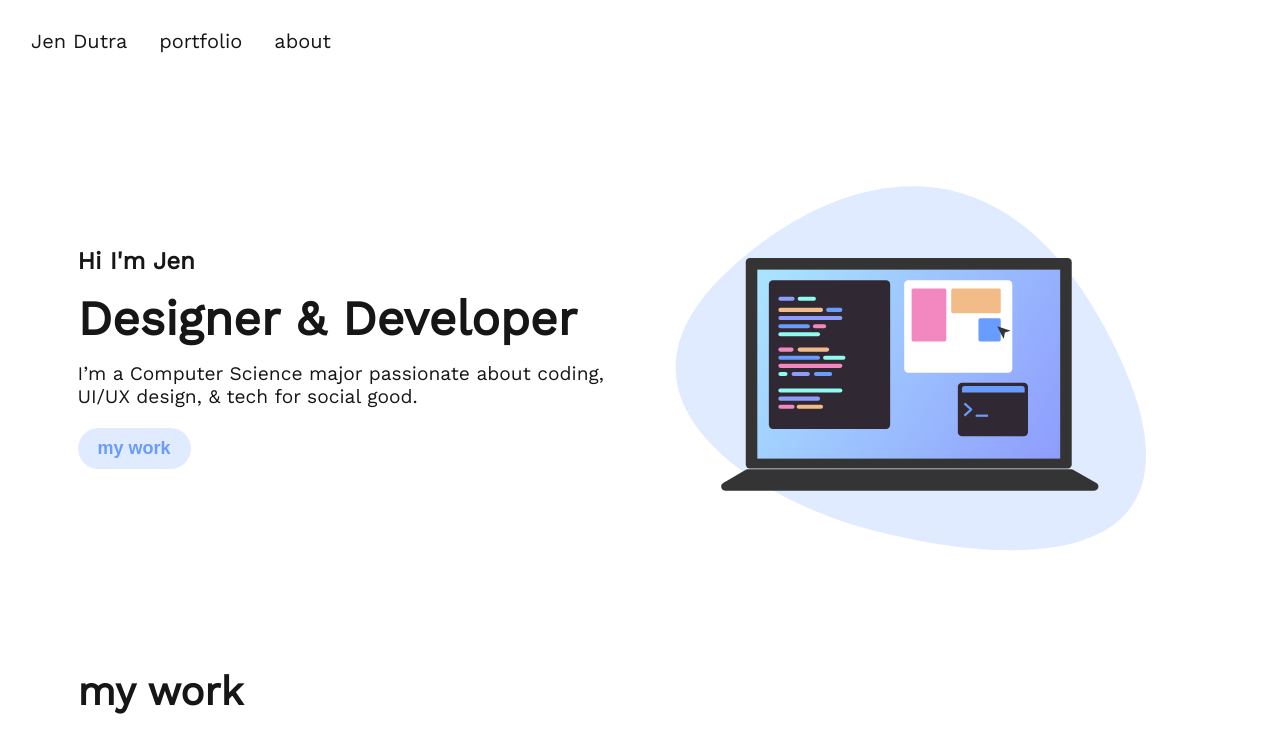
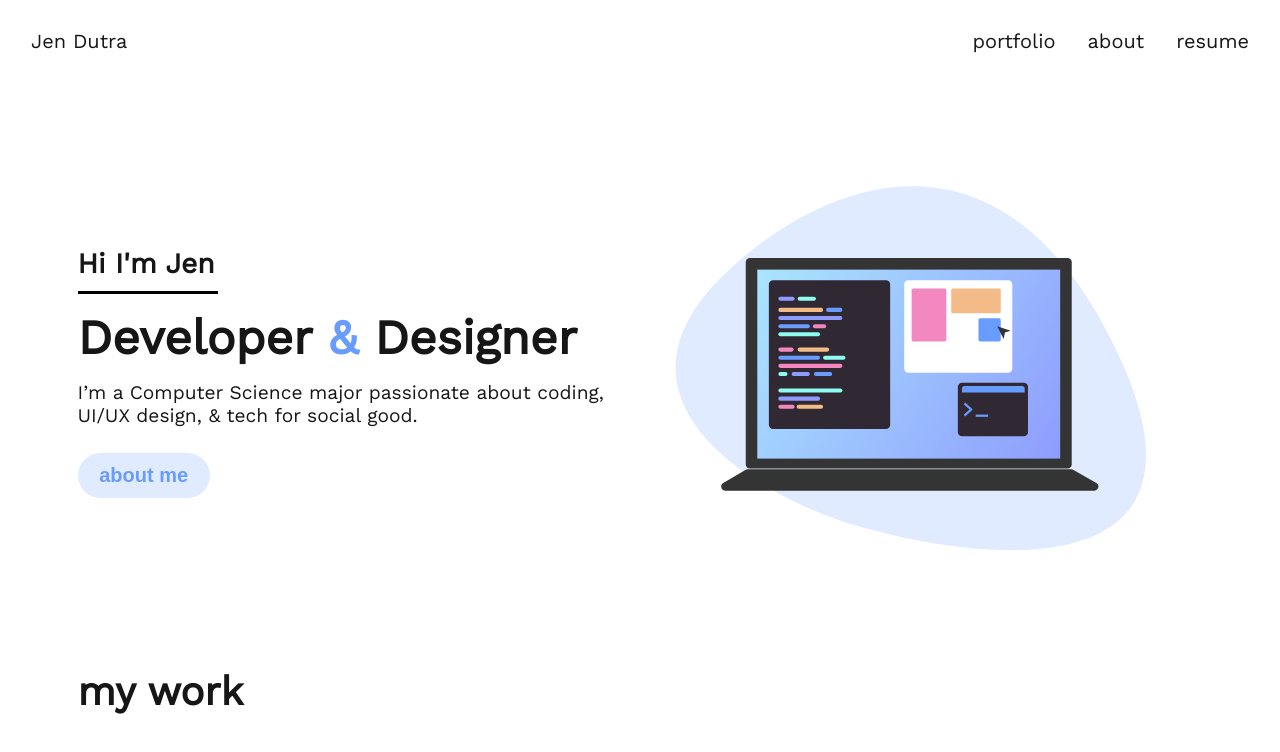
Before and after one commit to jennifer-dutra/jennifer-dutra.github.io, a React (Create React App) app: page / in a window 1280 px wide. Shown: the top 752 px of the page. Built offline with nearby package versions, Linux system fonts and the light colour scheme.

Commit message:
add animate on load
+ react-reveal
+ hero animates on load

```diff
--- a/package.json
+++ b/package.json
@@ -3,8 +3,10 @@
   "version": "0.1.0",
   "private": true,
   "dependencies": {
+    "animate.css": "^4.1.0",
     "react": "^16.8.6",
     "react-dom": "^16.8.6",
+    "react-reveal": "^1.2.2",
     "react-router-dom": "^5.0.0",
     "react-scripts": "2.1.8"
   },
--- a/src/App.css
+++ b/src/App.css
@@ -2,8 +2,12 @@
   text-align: left;
 }
 
-.accent-text {
-  color: #699CFF;
+:root {
+  --blue: #699CFF;
+  --orange: #F3BB88;
+  --pink: #F388C1;
+  --mint: #8E9DFD;
+  --lavender: #8E9DFD;
 }
 
 ul {
@@ -13,8 +17,12 @@ ul {
   overflow: hidden;
 }
 
+.home-link {
+  float: left;
+}
+
 li {
-  float: left;
+  float: right;
 }
 
 li a {
@@ -29,5 +37,5 @@ li a {
 
 /* Change the link color to #111 (black) on hover */
 li a:hover {
-
+  background-color:
 }
--- a/src/App.js
+++ b/src/App.js
@@ -10,11 +10,12 @@ class App extends Component {
       <Router>
       <div>
         <nav className="navbar navbar-expand-lg navbar-light bg-light">
-        <ul className="navbar-nav mr-auto">
-          <li><Link to={'/'} className="nav-link"> Jen Dutra </Link></li>
-          <li><Link to={'/'} className="nav-link"> portfolio </Link></li>
-          <li><Link to={'/about'} className="nav-link">about</Link></li>
-        </ul>
+          <ul className="navbar-nav ml-auto">
+            <li className="home-link"><Link to={'/'} className="nav-link"> Jen Dutra </Link></li>
+            <li><Link to={'/'} className="nav-link">resume</Link></li>
+            <li><Link to={'/about'} className="nav-link">about</Link></li>
+            <li><Link to={'/'} className="nav-link"> portfolio </Link></li>
+          </ul>
         </nav>
         <Switch>
             <Route exact path='/' component={Home} />
--- a/src/components/home/Home.css
+++ b/src/components/home/Home.css
@@ -21,6 +21,16 @@
     padding: 10% 0% 10% 0%;
 }
 
+.accent-txt {
+    color: #699CFF;
+}
+
+.underlined {
+    padding-bottom: 2%;
+    border-bottom: 3px solid black;
+    width: 5em;
+    font-size: 1.75em;
+}
 
 .blue-button {
     background-color: #E1EBFF;
@@ -28,11 +38,11 @@
     border: none;
     color: #699CFF;
     font-weight: 600;
-    padding: 10px 20px;
-    margin: 15px 0px 15px 0px;
+    padding: 2% 4%;
+    margin: 4% 0% 4% 0%;
     width: fit-content;
     text-align: center;
     text-decoration: none;
     display: inline-block;
-    font-size: 18px;
+    font-size: 1.25em;
   }
--- a/src/components/home/Home.js
+++ b/src/components/home/Home.js
@@ -1,7 +1,9 @@
 // Home.js
 import React, { Component } from 'react';
+import { BrowserRouter as Router, Switch, Route, Link } from 'react-router-dom';
 import computer from '../../assets/images/computer.svg';
 import './Home.css';
+import Fade from 'react-reveal/Fade';
 
 class Home extends Component {
   render() {
@@ -9,19 +11,30 @@ class Home extends Component {
       <div className="container">
         <div className="hero">
           <div className="hero-txt">
-            <h3>Hi I'm Jen</h3>
-            <h1>Designer &amp; Developer</h1>
-            <h4>I’m a Computer Science major passionate about coding, UI/UX design, &amp; tech for social good.
-            </h4>
-            <button type="button" className="blue-button">my work</button>
+            <Fade down>
+              <h3 className="underlined">Hi I'm Jen</h3>
+            </Fade>
+            <Fade down delay={800} distance={"0.25em"}>
+              <h1>Developer <span className="accent-txt">&amp;</span> Designer</h1>
+            </Fade>
+            <Fade down delay={1200} distance={"0.25em"}>
+              <h4>I’m a Computer Science major passionate about coding, UI/UX design, &amp; tech for social good.</h4>
+            </Fade>
+            <Fade down delay={1500} distance={"0.25em"}>
+               <Link to={'/about'}><button type="button" className="blue-button">about me</button></Link>
+            </Fade>
           </div>
+          <Fade>
             <div className="hero-img">
               <img src={computer} alt={""}/>
             </div>
+          </Fade>
         </div>
+        <Fade down delay={1700}>
           <div className="projects">
             <h2>my work</h2>
           </div>
+        </Fade>
       </div>
 
     );
```
Lines whose indentation alone changed are shown as unchanged.
